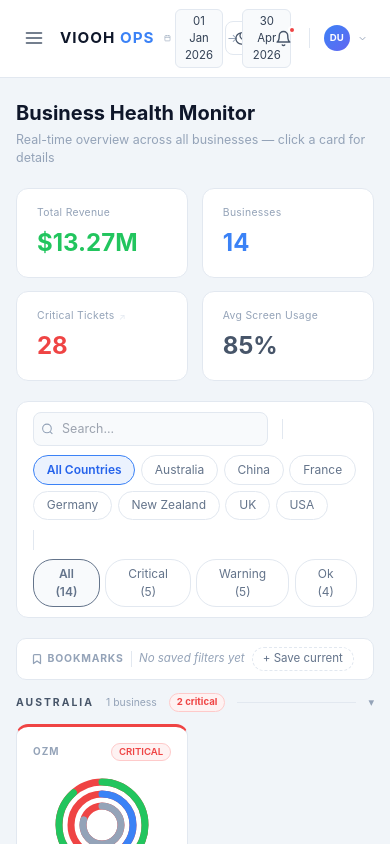
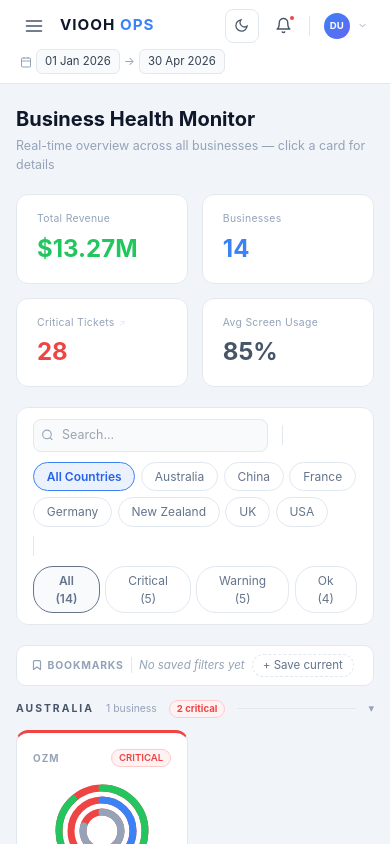
Before and after one commit to Tatiananaua/viooh-dashboard-demo, a React (Vite) app: page / in a window 390 px wide. Built offline with nearby package versions, Linux system fonts and the light colour scheme.

Commit message:
fix: mobile topbar DateRangePicker + larger Ticket Status donut
Co-Authored-By: Tatiana <noreply@github.com>

```diff
--- a/src/components/layout/Layout.jsx
+++ b/src/components/layout/Layout.jsx
@@ -440,8 +440,10 @@ export default function Layout() {
       <div style={{ flex: 1, display: 'flex', flexDirection: 'column', overflow: 'hidden', minWidth: 0 }}>
 
         {/* Top bar */}
-        <div style={{ background: 'var(--surface)', borderBottom: '1px solid var(--border)', padding: '0.55rem 1rem 0.55rem 1.25rem', display: 'flex', alignItems: 'center', justifyContent: 'space-between', flexShrink: 0, gap: '0.75rem' }}>
+        <div style={{ background: 'var(--surface)', borderBottom: '1px solid var(--border)', padding: '0.55rem 1rem 0.55rem 1.25rem', display: 'flex', flexDirection: collapsed ? 'column' : 'row', alignItems: collapsed ? 'stretch' : 'center', justifyContent: 'space-between', flexShrink: 0, gap: collapsed ? '0.4rem' : '0.75rem' }}>
 
+          {/* Main row */}
+          <div style={{ display: 'flex', alignItems: 'center', justifyContent: 'space-between', gap: '0.75rem' }}>
             {/* Left */}
             <div style={{ display: 'flex', alignItems: 'center', gap: '0.75rem', minWidth: 0 }}>
               {collapsed && (
@@ -458,19 +460,15 @@ export default function Layout() {
               )}
 
               {collapsed ? (
-              <div style={{ display: 'flex', alignItems: 'center', gap: '0.6rem', minWidth: 0 }}>
-                <span style={{ fontSize: '0.95rem', fontWeight: 700, color: 'var(--tx1)', letterSpacing: '1px', flexShrink: 0 }}>
+                <span style={{ fontSize: '0.95rem', fontWeight: 700, color: 'var(--tx1)', letterSpacing: '1px' }}>
                   VIOOH <span style={{ color: '#3b82f6' }}>OPS</span>
                 </span>
-                <DateRangePicker />
-              </div>
               ) : (
                 <div style={{ display: 'flex', gap: '0.75rem', flexWrap: 'wrap', alignItems: 'center' }}>
                   <StatusPill color="#ef4444" bg="#fef2f2" label={`${totalCritical} Critical`} />
                   <StatusPill color="#f59e0b" bg="#fffbeb" label={`${totalOpen} Open`} />
                   <StatusPill color="#22c55e" bg="#f0fdf4" label={`${businesses.length} Businesses`} />
                   <span style={{ color: 'var(--border)' }}>|</span>
-                {/* Date range */}
                   <DateRangePicker />
                   <span style={{ color: 'var(--border)' }}>|</span>
                   <LastUpdatedBadge ts={lastUpdated} />
@@ -483,9 +481,12 @@ export default function Layout() {
               <DarkToggle />
               <BellButton />
               <div style={{ width: '1px', height: '20px', background: 'var(--border)' }} />
-            {/* User dropdown */}
               <UserMenu isMobile={isMobile} />
             </div>
+          </div>
+
+          {/* Mobile — DateRangePicker on its own row */}
+          {collapsed && <DateRangePicker />}
         </div>
 
         {/* Page content */}
--- a/src/modules/analytics/Analytics.jsx
+++ b/src/modules/analytics/Analytics.jsx
@@ -354,30 +354,30 @@ function TicketDonut() {
   ]
   const pct = filteredTickets.length ? Math.round((resolved / filteredTickets.length) * 100) : 0
   return (
-    <div style={{ display: 'flex', alignItems: 'center', gap: '1.5rem' }}>
-      <div style={{ position: 'relative', width: 120, height: 120, flexShrink: 0 }}>
+    <div style={{ display: 'flex', alignItems: 'center', justifyContent: 'center', gap: '2rem', height: '100%' }}>
+      <div style={{ position: 'relative', width: 160, height: 160, flexShrink: 0 }}>
         <ResponsiveContainer width="100%" height="100%">
           <PieChart>
-            <Pie data={data} cx="50%" cy="50%" innerRadius={38} outerRadius={54}
+            <Pie data={data} cx="50%" cy="50%" innerRadius={52} outerRadius={72}
               dataKey="value" startAngle={90} endAngle={-270} strokeWidth={0}>
               {data.map((d, i) => <Cell key={i} fill={d.color} />)}
             </Pie>
           </PieChart>
         </ResponsiveContainer>
         <div style={{ position: 'absolute', inset: 0, display: 'flex', flexDirection: 'column', alignItems: 'center', justifyContent: 'center' }}>
-          <span style={{ fontSize: '1.1rem', fontWeight: 700, color: '#22c55e' }}>{pct}%</span>
-          <span style={{ fontSize: '0.58rem', color: 'var(--tx6)' }}>resolved</span>
+          <span style={{ fontSize: '1.4rem', fontWeight: 700, color: '#22c55e' }}>{pct}%</span>
+          <span style={{ fontSize: '0.62rem', color: 'var(--tx6)' }}>resolved</span>
         </div>
       </div>
-      <div style={{ display: 'flex', flexDirection: 'column', gap: '8px' }}>
+      <div style={{ display: 'flex', flexDirection: 'column', gap: '10px' }}>
         {data.map(d => (
-          <div key={d.name} style={{ display: 'flex', alignItems: 'center', gap: '8px', fontSize: '0.78rem' }}>
-            <span style={{ width: '10px', height: '10px', borderRadius: '50%', background: d.color, flexShrink: 0 }} />
+          <div key={d.name} style={{ display: 'flex', alignItems: 'center', gap: '8px', fontSize: '0.82rem' }}>
+            <span style={{ width: '11px', height: '11px', borderRadius: '50%', background: d.color, flexShrink: 0 }} />
             <span style={{ color: 'var(--tx5)' }}>{d.name}</span>
             <span style={{ fontWeight: 700, color: 'var(--tx2)' }}>{d.value}</span>
           </div>
         ))}
-        <div style={{ fontSize: '0.7rem', color: 'var(--tx6)', marginTop: '2px' }}>{filteredTickets.length} total tickets</div>
+        <div style={{ fontSize: '0.72rem', color: 'var(--tx6)', marginTop: '2px' }}>{filteredTickets.length} total tickets</div>
       </div>
     </div>
   )
```
Lines whose indentation alone changed are shown as unchanged.
